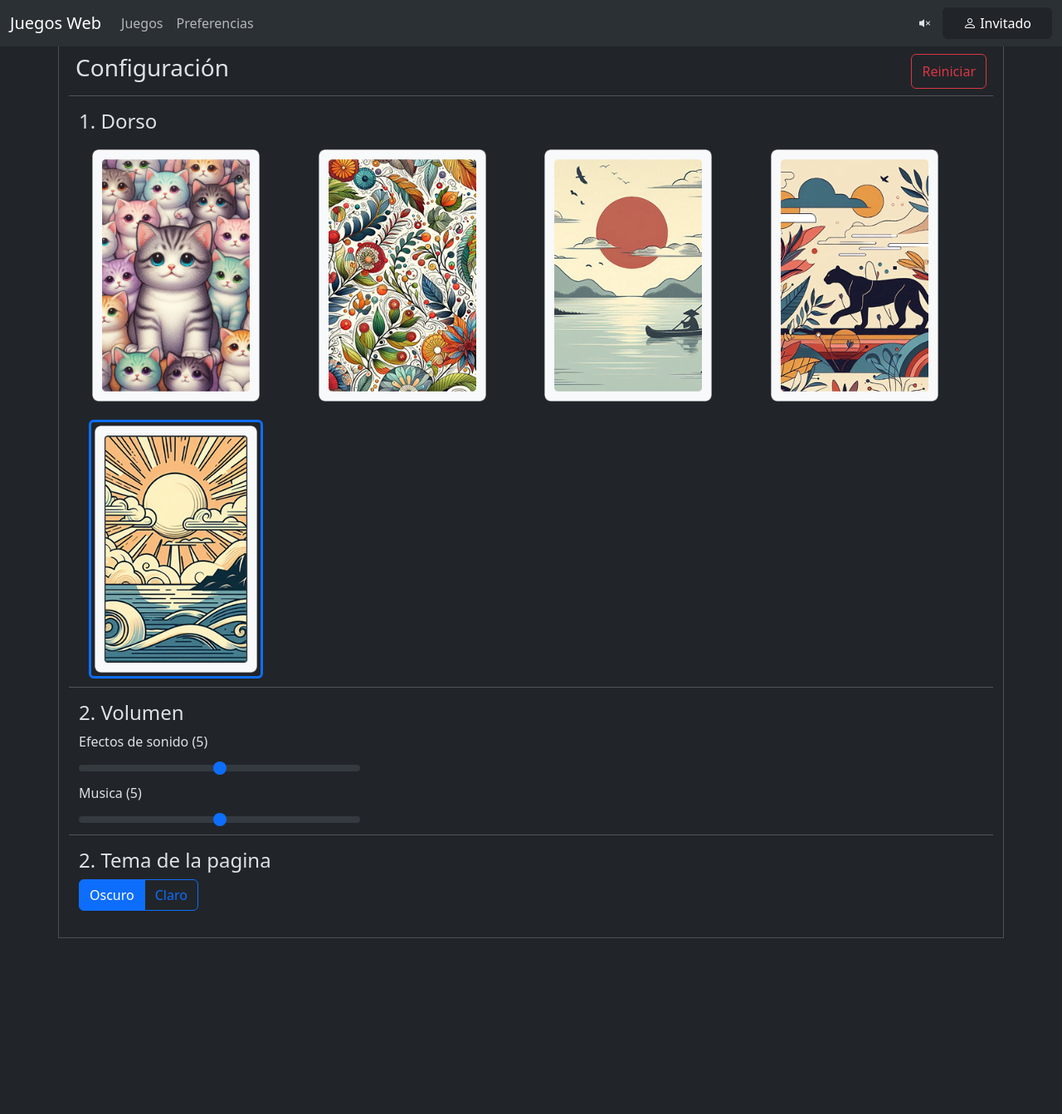
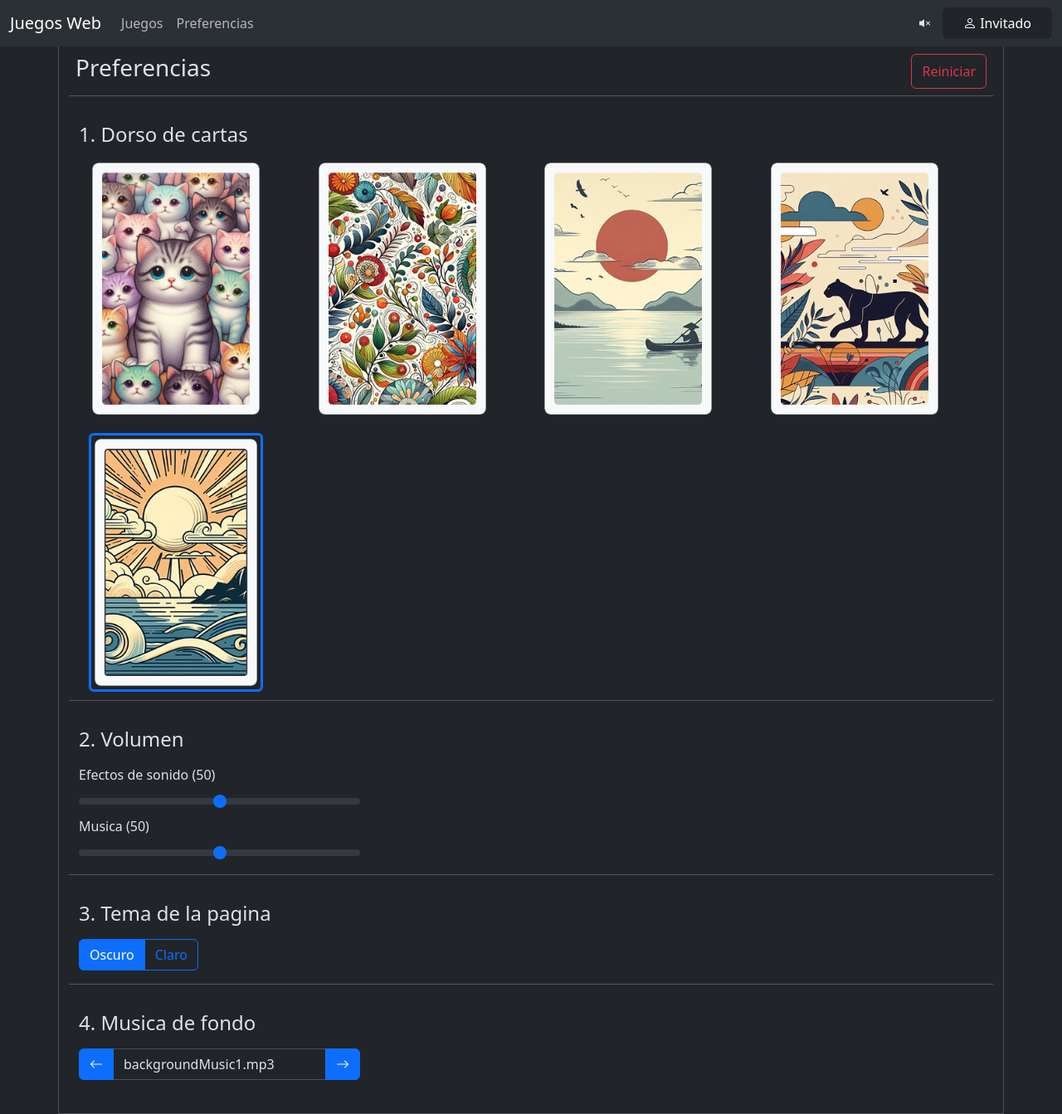
Before and after one commit to GabrielDeMaussion/webGames, an Angular app in the folder webGames/: page /config-menu in a window 1280 px wide. Shown: the whole page at 83% size. Before the commit the page ends 1131 px from the top, so only its background shows below. Built offline with nearby package versions, Linux system fonts and the light colour scheme.

Commit message:
Background music selector
Co-Authored-By: camilpz <111206640+camilpz@users.noreply.github.com>

```diff
--- a/webGames/src/app/components/config-menu/config-menu.component.html
+++ b/webGames/src/app/components/config-menu/config-menu.component.html
@@ -1,15 +1,15 @@
 <div class="container border border-left p-4 min-vh-100 pt-5">
     <div class="row py-2">
         <div class="d-flex justify-content-between p-2">
-            <h3>Configuración</h3>
+            <h3>Preferencias</h3>
             <button type="button" class="btn btn-outline-danger" (click)="resetConfig()">Reiniciar</button>
         </div>
 
-        <hr>
+        <hr class="p-2">
 
         <!-- Card back image -->
         <div class="row justify-content-between">
-            <h4>1. Dorso</h4>
+            <h4>1. Dorso de cartas</h4>
             @for (back of cardBacks; let i = $index; track $index) {
             <div class="form-check col py-2">
                 <input class="form-check-input d-none" type="radio" name="cartas" [id]="'carta' + i"
@@ -22,29 +22,29 @@
             }
         </div>
 
-        <hr>
+        <hr class="p-2">
 
         <!-- Audio volume -->
         <div class="row justify-content-between">
             <h4>2. Volumen</h4>
-            <div class="col-4">
+            <div class="col-4 py-2">
                 <label for="volumeRange" class="form-label">Efectos de sonido ({{preferences!.effectsVolume *
-                    10}})</label>
-                <input type="range" id="volumeRange" class="form-range" min="0" max="1" step="0.1"
+                    100}})</label>
+                <input type="range" id="volumeRange" class="form-range" min="0" max="1" step="0.01"
                     [(ngModel)]="preferences!.effectsVolume" (change)="changeEffectVolume()">
 
-                <label for="volumeRange" class="form-label">Musica ({{preferences!.musicVolume * 10}})</label>
-                <input type="range" id="volumeRange" class="form-range" min="0" max="1" step="0.1"
+                <label for="volumeRange" class="form-label">Musica ({{preferences!.musicVolume * 100}})</label>
+                <input type="range" id="volumeRange" class="form-range" min="0" max="1" step="0.01"
                     [(ngModel)]="preferences!.musicVolume" (change)="changeMusicVolume()">
             </div>
         </div>
 
-        <hr>
+        <hr class="p-2">
 
         <!-- Theme  -->
         <div class="row justify-content-between">
-            <h4>2. Tema de la pagina</h4>
-            <div class="col-4">
+            <h4>3. Tema de la pagina</h4>
+            <div class="col-4 py-2 mb-2">
                 <div class="btn-group" role="group" aria-label="Basic radio toggle button group">
                     <input type="radio" class="btn-check" name="btnradio" id="btnradio1" autocomplete="off"
                         [value]="true" (change)="changeTheme()" [(ngModel)]="preferences!.darkMode">
@@ -57,5 +57,19 @@
             </div>
         </div>
 
+        <hr class="p-2">
+
+        <!-- Background music  -->
+        <div class="row justify-content-between">
+            <h4>4. Musica de fondo</h4>
+            <div class="col-4 py-2 input-group w-auto">
+                <button type="button" class="btn btn-primary bi-arrow-left"
+                    (click)="changeBackgroundMusic(-1)"></button>
+                <input type="text" class="form-control" [value]="preferences!.backgroundMusic">
+                <button type="button" class="btn btn-primary bi-arrow-right"
+                    (click)="changeBackgroundMusic(1)"></button>
+            </div>
+        </div>
+
     </div>
 </div>
--- a/webGames/src/app/components/config-menu/config-menu.component.ts
+++ b/webGames/src/app/components/config-menu/config-menu.component.ts
@@ -10,7 +10,7 @@ import { AudioService } from '../../services/audio.service';
 @Component({
   selector: 'app-config-menu',
   standalone: true,
-  imports: [FormsModule, CommonModule],
+  imports: [FormsModule, CommonModule, FormsModule],
   templateUrl: './config-menu.component.html',
   styleUrl: './config-menu.component.scss'
 })
@@ -63,6 +63,15 @@ export class ConfigMenuComponent implements OnInit{
     console.log("Cambiando modo oscuro a", this.preferences!.darkMode);
   }
 
+  changeBackgroundMusic(amount: number) {
+    let playlist = [...this.audioService.backgroundMusics]
+    let newIndex = playlist.indexOf(this.preferences!.backgroundMusic) + amount;
+    this.preferences!.backgroundMusic = playlist[newIndex < 0 ? playlist.length - 1 : newIndex >= playlist.length ? 0 : newIndex];
+    this.audioService.playMusic();
+    this.saveConfig();
+    console.log("Cambiando musica de fondo a", this.preferences!.backgroundMusic);
+  }
+
   saveConfig() {
     let loggedUser = this.userService.getUsername();
     this.preferences!.username = loggedUser;
--- a/webGames/src/app/components/memory-game/memory-game.component.ts
+++ b/webGames/src/app/components/memory-game/memory-game.component.ts
@@ -109,9 +109,9 @@ export class MemoryGameComponent implements OnInit {
         case 1:
           return { deckSize: 12, lives: 6, viewDelay: 2500, cardSize: 'medium' };
         case 2:
-          return { deckSize: 24, lives: 6, viewDelay: 2000, cardSize: 'small' };
+          return { deckSize: 24, lives: 10, viewDelay: 2000, cardSize: 'small' };
         case 3:
-          return { deckSize: 24, lives: 3, viewDelay: 1800, cardSize: 'small' };
+          return { deckSize: 24, lives: 6, viewDelay: 1800, cardSize: 'small' };
         default:
           return { deckSize: 24, lives: 12, viewDelay: 2000, cardSize: 'small' };
       }
--- a/webGames/src/app/interfaces/models.ts
+++ b/webGames/src/app/interfaces/models.ts
@@ -11,6 +11,7 @@ export interface Preferences{
     username: string;
     darkMode: boolean;
     cardBack: string;
+    backgroundMusic: string;
     effectsVolume: number;
     musicVolume: number;
 }
--- a/webGames/src/app/services/audio.service.ts
+++ b/webGames/src/app/services/audio.service.ts
@@ -53,14 +53,15 @@ export class AudioService {
 
 
   //
-  playMusic(audioName: string, volume: number = -1) {
+  playMusic(audioName: string = '', volume: number = -1) {
     if (!this.backgroundMusic.paused) {
       return;
     }
 
     let defaultVolume = (this.storageService.getPreferences(this.userService.getUsername()) as Preferences).musicVolume
+    let defaultMusic = (this.storageService.getPreferences(this.userService.getUsername()) as Preferences).backgroundMusic
     this.backgroundMusic.loop = true;
-    this.backgroundMusic.src = 'audios/' + audioName;
+    this.backgroundMusic.src = 'audios/' + (audioName ? audioName : defaultMusic);
     this.backgroundMusic.volume = (volume != -1) ? volume : defaultVolume;
     this.backgroundMusic.play();
   }
@@ -80,7 +81,8 @@ export class AudioService {
     if (!this.backgroundMusic.paused) {
       this.backgroundMusic.pause();
     } else {
-      this.playMusic(this.backgroundMusics[0]);
+      let defaultMusic = (this.storageService.getPreferences(this.userService.getUsername()) as Preferences).backgroundMusic
+      this.playMusic(this.backgroundMusics[this.backgroundMusics.indexOf(defaultMusic)]);
     }
   }
 
--- a/webGames/src/app/services/storage.service.ts
+++ b/webGames/src/app/services/storage.service.ts
@@ -10,6 +10,7 @@ export class StorageService {
     username: 'Invitado',
     darkMode: true,
     cardBack: 'Waves.png',
+    backgroundMusic: 'backgroundMusic1.mp3',
     effectsVolume: 0.5,
     musicVolume: 0.5
   }
```
